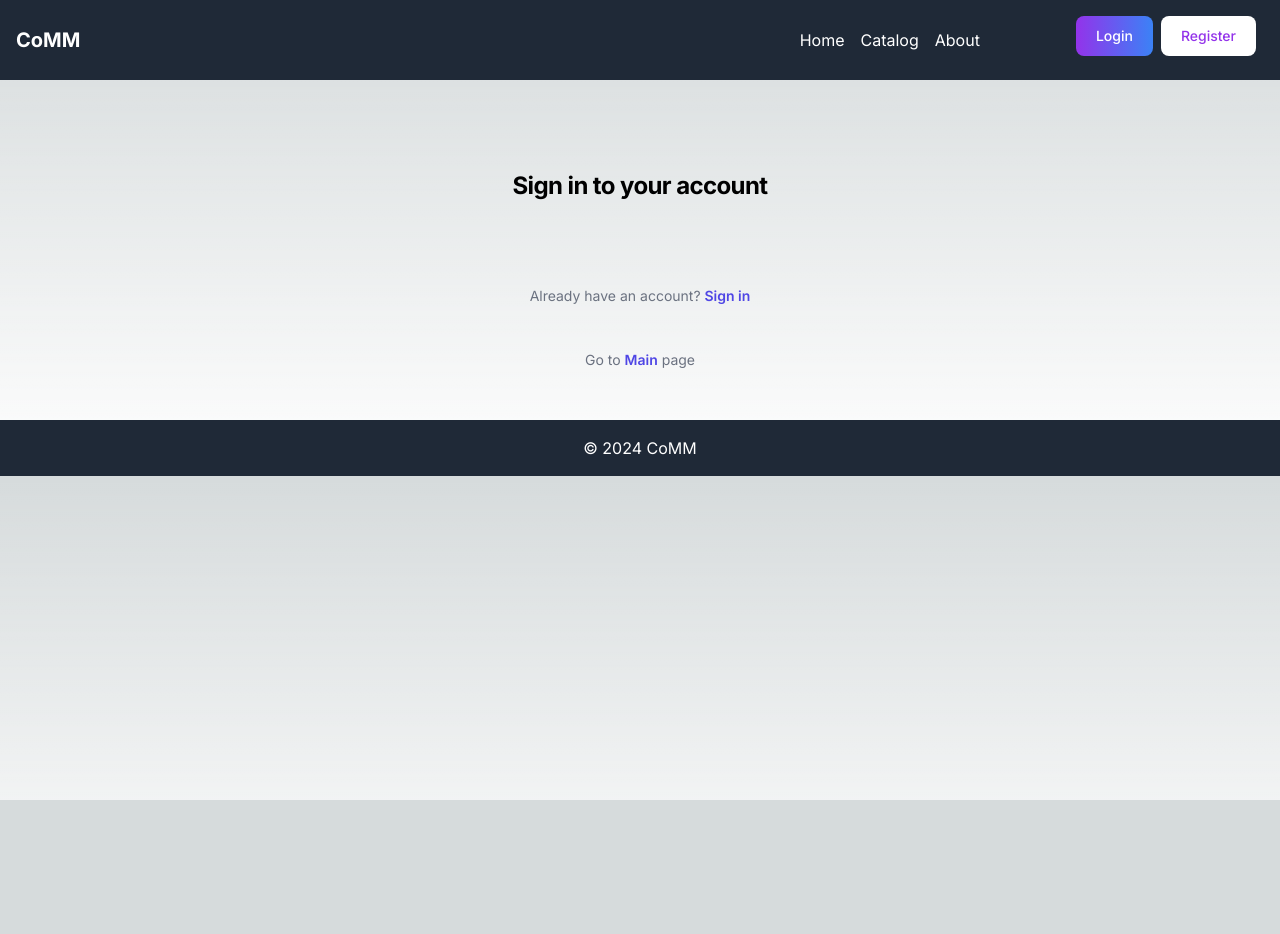
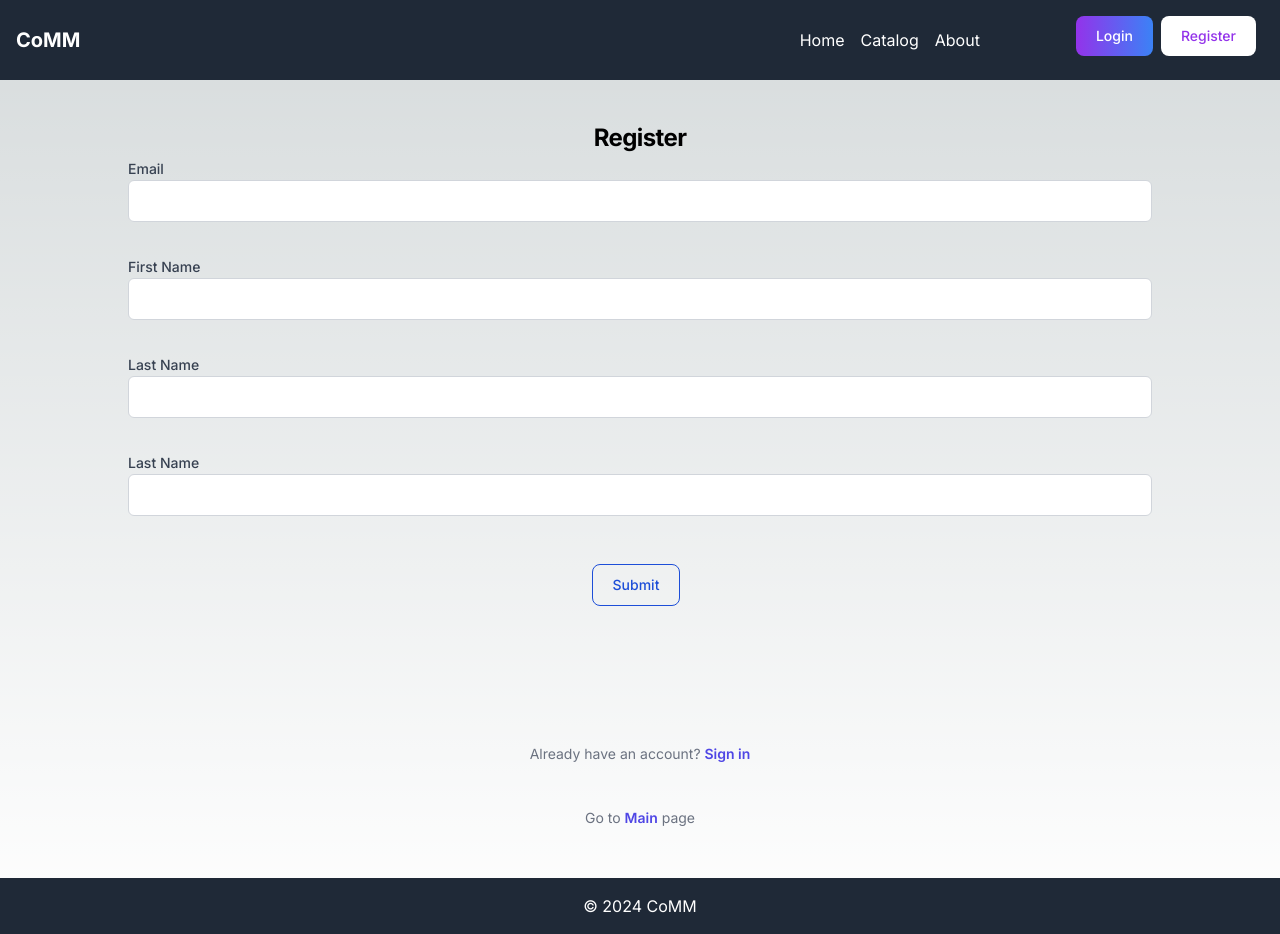
Before and after one commit to annatvali/ecommerce-app, a Next.js app: page /registration in a window 1280 px wide. Before the commit the page ends 800 px from the top, so only its background shows below. Built offline with nearby package versions, Linux system fonts and the light colour scheme.

Commit message:
feat: add email,first & last name & password inputs with custom error messages

```diff
--- a/app/registration/page.tsx
+++ b/app/registration/page.tsx
@@ -1,14 +1,18 @@
+import React from 'react';
 import Link from 'next/link';
+import Form from '@/app/registration/registration';
 
 const Registration = () => {
   return (
     <main>
+      <div className="mx-2 sm:mx-4 md:mx-8 lg:mx-16 xl:mx-32 2xl:mx-64">
+        <h2 className="mt-10 text-center text-2xl font-bold leading-9 tracking-tight text-white-900">
+          Register
+        </h2>
+        <Form />
+      </div>
       <div className="flex min-h-full flex-1 flex-col justify-center px-6 py-12 lg:px-8">
-        <div className="sm:mx-auto sm:w-full sm:max-w-sm">
-          <h2 className="mt-10 text-center text-2xl font-bold leading-9 tracking-tight text-white-900">
-            Sign in to your account
-          </h2>
-        </div>
+        <div className="sm:mx-auto sm:w-full sm:max-w-sm"></div>
 
         <div className="mt-10 sm:mx-auto sm:w-full sm:max-w-sm">
           <p className="mt-10 text-center text-sm text-gray-500">
--- /dev/null
+++ b/app/registration/registration.tsx
@@ -0,0 +1,169 @@
+'use client';
+
+import React from 'react';
+import { useForm } from 'react-hook-form';
+import { ErrorMessage } from '@hookform/error-message';
+import { useFormState } from 'react-dom';
+
+// interface dataDraft {
+//   email: string;
+//   firstName: string;
+//   lastName: string;
+//   password: string;
+//   addresses: [{
+//     streetName: string;
+//     streetNumber: string;
+//     postalCode: string;
+//     city: string;
+//     country: string;
+//   }];
+// }
+
+interface Address {
+  streetName: string;
+  streetNumber: string;
+  postalCode: string;
+  city: string;
+  country: string;
+}
+
+interface FormInputs {
+  email: string;
+  firstName: string;
+  lastName: string;
+  password: string;
+  addresses: Address[];
+}
+
+export default function Form() {
+  const {
+    register,
+    formState: { errors },
+    handleSubmit,
+  } = useForm<FormInputs>({
+    criteriaMode: 'all',
+  });
+  const onSubmit = (data: FormInputs) => console.log(data);
+
+  return (
+    <form
+      onSubmit={handleSubmit(onSubmit)}
+      className="space-y-4 w-full"
+      noValidate
+    >
+      <div className="flex flex-col">
+        <div className="relative mb-8">
+          <label
+            htmlFor="email"
+            className="text-sm font-medium text-gray-700 w-full"
+          >
+            Email
+          </label>
+          <input
+            type="email"
+            {...register('email', {
+              required: 'This field is required',
+              pattern: {
+                value: /^[\w-\.]+@([\w-]+\.)+[\w-]{2,4}$/g,
+                message:
+                  'Email must be in the following format - example@email.com',
+              },
+            })}
+            className="px-3 py-2 border border-gray-300 rounded-md w-full"
+          />
+          <ErrorMessage
+            errors={errors}
+            name="email"
+            render={({ message }) => (
+              <p className="text-sm text-red-500 absolute">{message}</p>
+            )}
+          />
+        </div>
+        <div className="relative mb-8">
+          <label
+            htmlFor="firstName"
+            className="text-sm font-medium text-gray-700 w-full"
+          >
+            First Name
+          </label>
+          <input
+            type="text"
+            {...register('firstName', {
+              required: 'This field is required',
+              pattern: {
+                value: /^[a-zA-Z]+$/,
+                message: 'First Name must contain only letters',
+              },
+            })}
+            className="px-3 py-2 border border-gray-300 rounded-md w-full"
+          />
+          <ErrorMessage
+            errors={errors}
+            name="firstName"
+            render={({ message }) => (
+              <p className="text-sm text-red-500 absolute">{message}</p>
+            )}
+          />
+        </div>
+        <div className="relative mb-8">
+          <label
+            htmlFor="lastName"
+            className="text-sm font-medium text-gray-700 w-full"
+          >
+            Last Name
+          </label>
+          <input
+            {...register('lastName', {
+              required: 'This field is required',
+              pattern: {
+                value: /^[a-zA-Z]+$/,
+                message: 'Last Name must contain only letters',
+              },
+            })}
+            className="px-3 py-2 border border-gray-300 rounded-md w-full"
+          />
+          <ErrorMessage
+            errors={errors}
+            name="lastName"
+            render={({ message }) => (
+              <p className="text-sm text-red-500 absolute">{message}</p>
+            )}
+          />
+        </div>
+        <div className="relative mb-8">
+          <label
+            htmlFor="password"
+            className="text-sm font-medium text-gray-700 w-full"
+          >
+            Last Name
+          </label>
+          <input
+            type="password"
+            {...register('password', {
+              required: 'This field is required',
+              pattern: {
+                value: /^(?=.*\d)(?=.*[a-z])(?=.*[A-Z]).{8,}$/g,
+                message:
+                  'Password must contain at least 8 characters long, at least 1 uppercase letter, 1 lowercase letter, and 1 number',
+              },
+            })}
+            className="px-3 py-2 border border-gray-300 rounded-md w-full"
+          />
+          <ErrorMessage
+            errors={errors}
+            name="password"
+            render={({ message }) => (
+              <p className="text-sm text-red-500 absolute">{message}</p>
+            )}
+          />
+        </div>
+      </div>
+      <div className="flex justify-center">
+        <input
+          type="submit"
+          className="cursor-pointer text-blue-700 hover:text-white border border-blue-700 hover:bg-blue-800 focus:ring-4 focus:outline-none focus:ring-blue-300 font-medium rounded-lg text-sm px-5 py-2.5 text-center me-2 mb-2 dark:border-blue-500 dark:text-blue-500 dark:hover:text-white dark:hover:bg-blue-500 dark:focus:ring-blue-800"
+        />
+      </div>
+    </form>
+  );
+}
```
Also changed, not shown: app/lib/definitions.ts (added).
